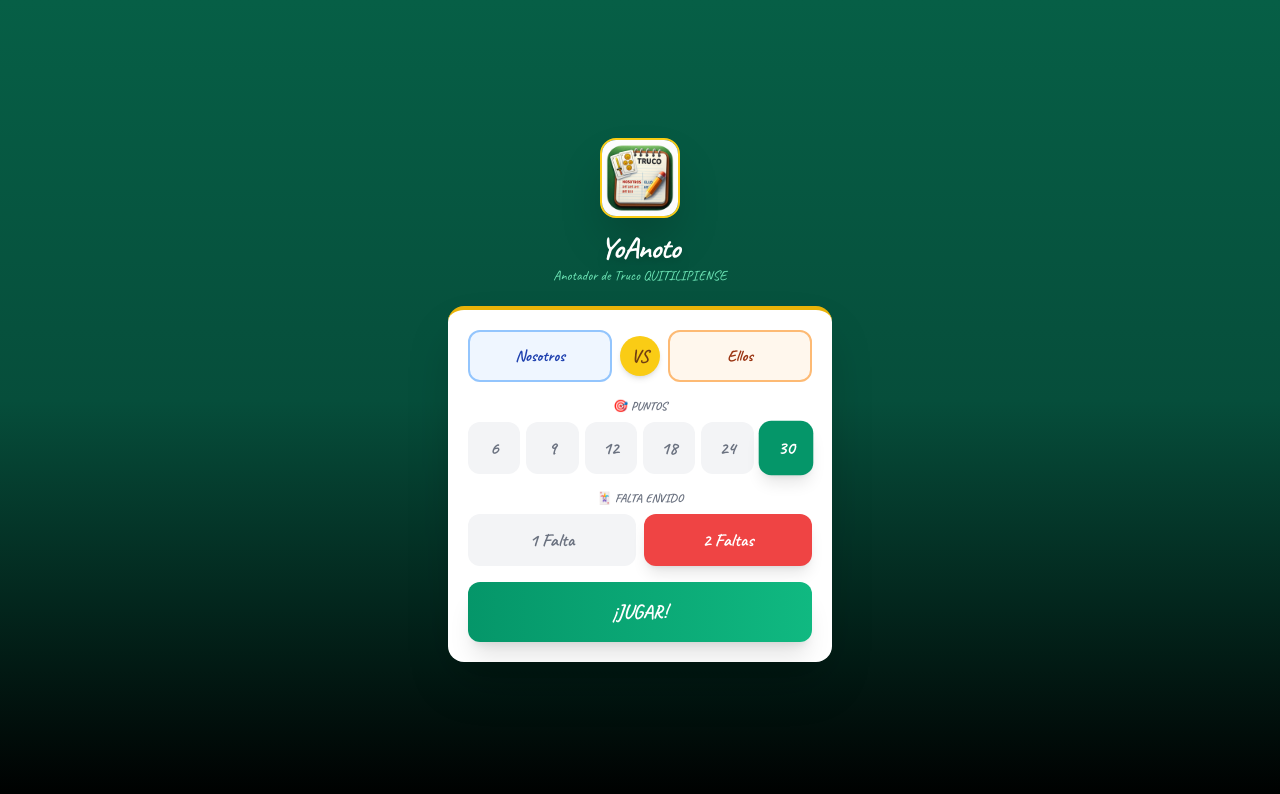
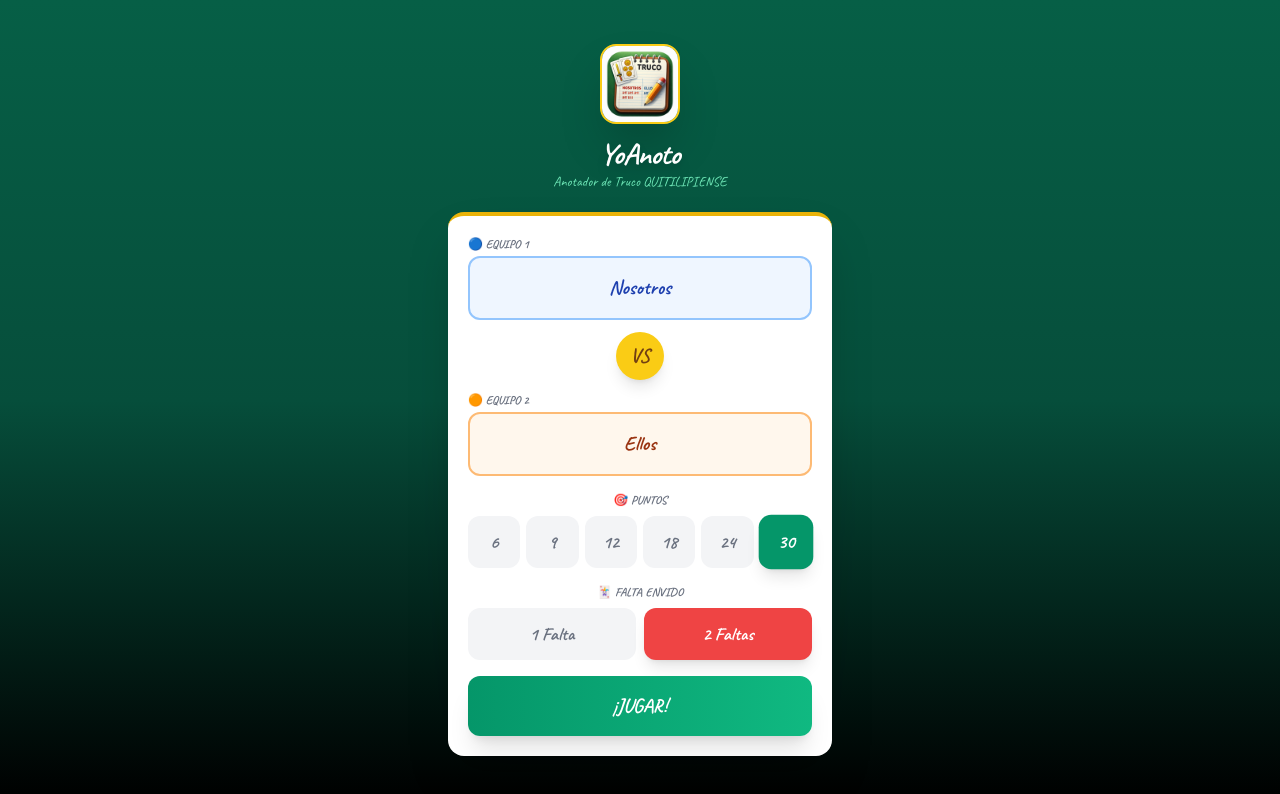
Before and after one commit to megamundobot-crypto/yoanoto, a Next.js app: page / in a window 1280 px wide. Shown: the top 794 px of the page. Built offline with nearby package versions, Linux system fonts and the light colour scheme.

Commit message:
Improve UX: buenas shows 1-15, bigger team names, better config UI

```diff
--- a/pages/index.js
+++ b/pages/index.js
@@ -111,27 +111,41 @@ function ConfigScreen({ onStart }) {
             transition={{ delay: 0.1 }}
             className="bg-white rounded-2xl shadow-2xl p-5 space-y-4 border-t-4 border-yellow-500"
           >
-            {/* Teams */}
-            <div>
-              <div className="flex gap-2 items-center">
+            {/* Teams - stacked for easier editing */}
+            <div className="space-y-3">
+              <div>
+                <label className="text-xs text-gray-500 font-bold uppercase mb-1 block">
+                  🔵 Equipo 1
+                </label>
                 <input
                   type="text"
                   value={team1}
                   onChange={(e) => setTeam1(e.target.value)}
-                  className="flex-1 min-w-0 p-3 bg-blue-50 border-2 border-blue-300 rounded-xl text-center font-bold text-blue-800 focus:border-blue-500 focus:outline-none focus:ring-2 focus:ring-blue-200"
-                  maxLength={10}
-                  placeholder="Equipo 1"
+                  onFocus={(e) => e.target.select()}
+                  className="w-full p-4 bg-blue-50 border-2 border-blue-300 rounded-xl text-center font-black text-xl text-blue-800 focus:border-blue-500 focus:outline-none focus:ring-2 focus:ring-blue-200"
+                  maxLength={12}
+                  placeholder="Ej: Nosotros"
                 />
-                <div className="w-10 h-10 bg-yellow-400 rounded-full flex items-center justify-center shadow-md">
-                  <span className="text-lg font-black text-yellow-900">VS</span>
+              </div>
+
+              <div className="flex justify-center">
+                <div className="w-12 h-12 bg-yellow-400 rounded-full flex items-center justify-center shadow-lg">
+                  <span className="text-xl font-black text-yellow-900">VS</span>
                 </div>
+              </div>
+
+              <div>
+                <label className="text-xs text-gray-500 font-bold uppercase mb-1 block">
+                  🟠 Equipo 2
+                </label>
                 <input
                   type="text"
                   value={team2}
                   onChange={(e) => setTeam2(e.target.value)}
-                  className="flex-1 min-w-0 p-3 bg-orange-50 border-2 border-orange-300 rounded-xl text-center font-bold text-orange-800 focus:border-orange-500 focus:outline-none focus:ring-2 focus:ring-orange-200"
-                  maxLength={10}
-                  placeholder="Equipo 2"
+                  onFocus={(e) => e.target.select()}
+                  className="w-full p-4 bg-orange-50 border-2 border-orange-300 rounded-xl text-center font-black text-xl text-orange-800 focus:border-orange-500 focus:outline-none focus:ring-2 focus:ring-orange-200"
+                  maxLength={12}
+                  placeholder="Ej: Ellos"
                 />
               </div>
             </div>
@@ -391,13 +405,13 @@ function GameScreen({ config, onNewGame }) {
           }`}
           style={{ touchAction: 'manipulation' }}
         >
-          <div className="text-blue-800 font-black text-2xl truncate max-w-full">{config.team1}</div>
-          <div className={`text-sm font-bold px-3 py-1 rounded-full mt-2 ${
+          <div className="text-blue-800 font-black text-3xl truncate max-w-full px-1">{config.team1}</div>
+          <div className={`text-sm font-bold px-3 py-1 rounded-full mt-1 ${
             phase1 === 'buenas' ? 'bg-green-500 text-white' : 'bg-red-500 text-white'
           }`}>
             {phase1 === 'buenas' ? 'BUENAS' : 'MALAS'}
           </div>
-          <div className="text-9xl font-black text-blue-800 leading-none my-3">{score1}</div>
+          <div className="text-9xl font-black text-blue-800 leading-none my-2">{display1}</div>
           <TallyDisplay score={display1} color={phase1 === 'buenas' ? '#059669' : '#1e40af'} />
         </div>
 
@@ -412,13 +426,13 @@ function GameScreen({ config, onNewGame }) {
           }`}
           style={{ touchAction: 'manipulation' }}
         >
-          <div className="text-orange-800 font-black text-2xl truncate max-w-full">{config.team2}</div>
-          <div className={`text-sm font-bold px-3 py-1 rounded-full mt-2 ${
+          <div className="text-orange-800 font-black text-3xl truncate max-w-full px-1">{config.team2}</div>
+          <div className={`text-sm font-bold px-3 py-1 rounded-full mt-1 ${
             phase2 === 'buenas' ? 'bg-green-500 text-white' : 'bg-red-500 text-white'
           }`}>
             {phase2 === 'buenas' ? 'BUENAS' : 'MALAS'}
           </div>
-          <div className="text-9xl font-black text-orange-800 leading-none my-3">{score2}</div>
+          <div className="text-9xl font-black text-orange-800 leading-none my-2">{display2}</div>
           <TallyDisplay score={display2} color={phase2 === 'buenas' ? '#059669' : '#c2410c'} />
         </div>
       </div>
```
